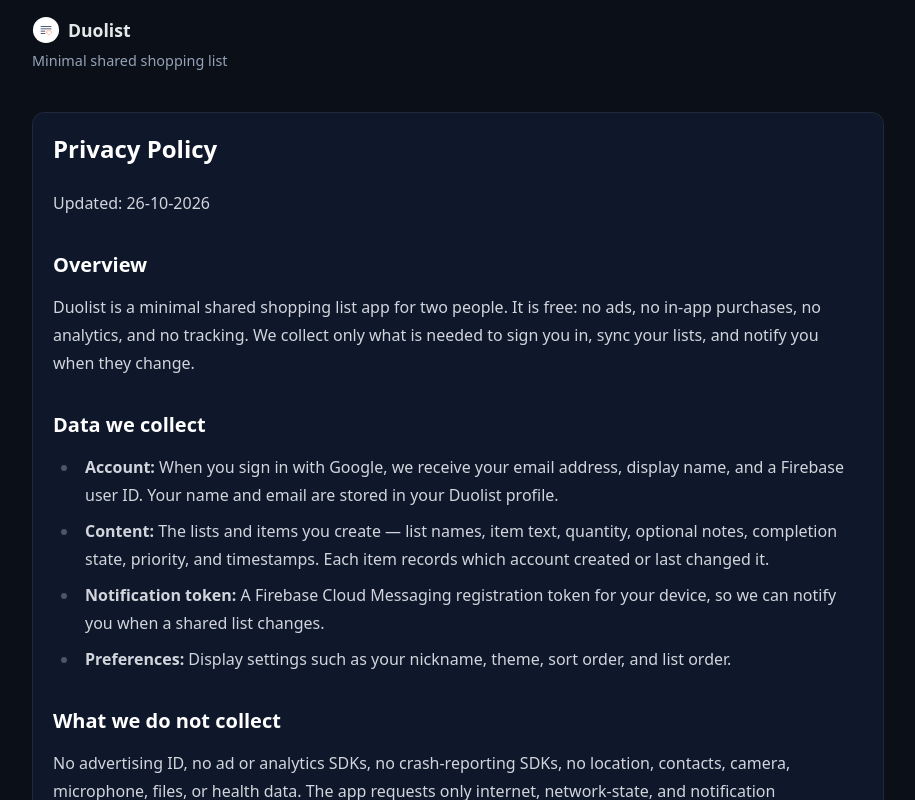
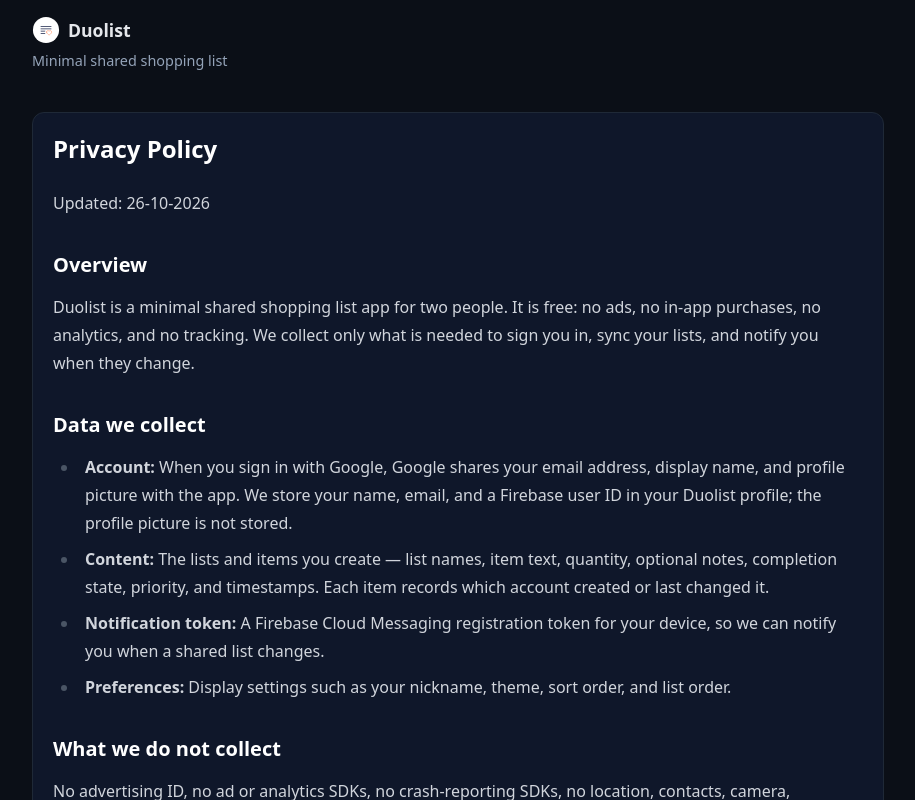
Before and after one commit to dotsbright/duolist_web, a Next.js app: page /privacy in a window 1280 px wide. Shown: the top 800 px of the page, without its empty margins (182-1097 px from the left). Built offline with nearby package versions, Linux system fonts and the light colour scheme.

Commit message:
privacy: disclose the Google profile picture the consent screen shares — the page must match what users are told

```diff
--- a/app/privacy/page.tsx
+++ b/app/privacy/page.tsx
@@ -13,7 +13,7 @@
 
           <h3>Data we collect</h3>
           <ul>
-            <li><b>Account:</b> When you sign in with Google, we receive your email address, display name, and a Firebase user ID. Your name and email are stored in your Duolist profile.</li>
+            <li><b>Account:</b> When you sign in with Google, Google shares your email address, display name, and profile picture with the app. We store your name, email, and a Firebase user ID in your Duolist profile; the profile picture is not stored.</li>
             <li><b>Content:</b> The lists and items you create — list names, item text, quantity, optional notes, completion state, priority, and timestamps. Each item records which account created or last changed it.</li>
             <li><b>Notification token:</b> A Firebase Cloud Messaging registration token for your device, so we can notify you when a shared list changes.</li>
             <li><b>Preferences:</b> Display settings such as your nickname, theme, sort order, and list order.</li>
```
